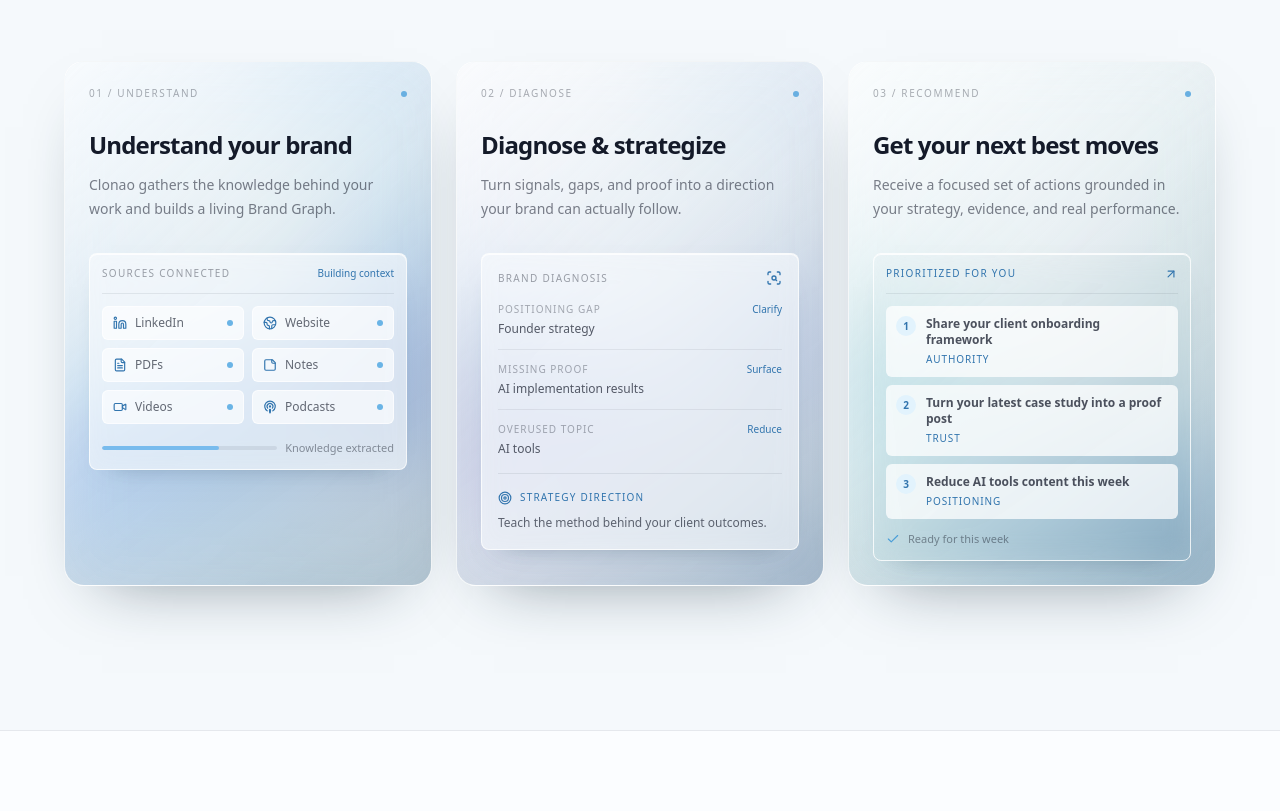
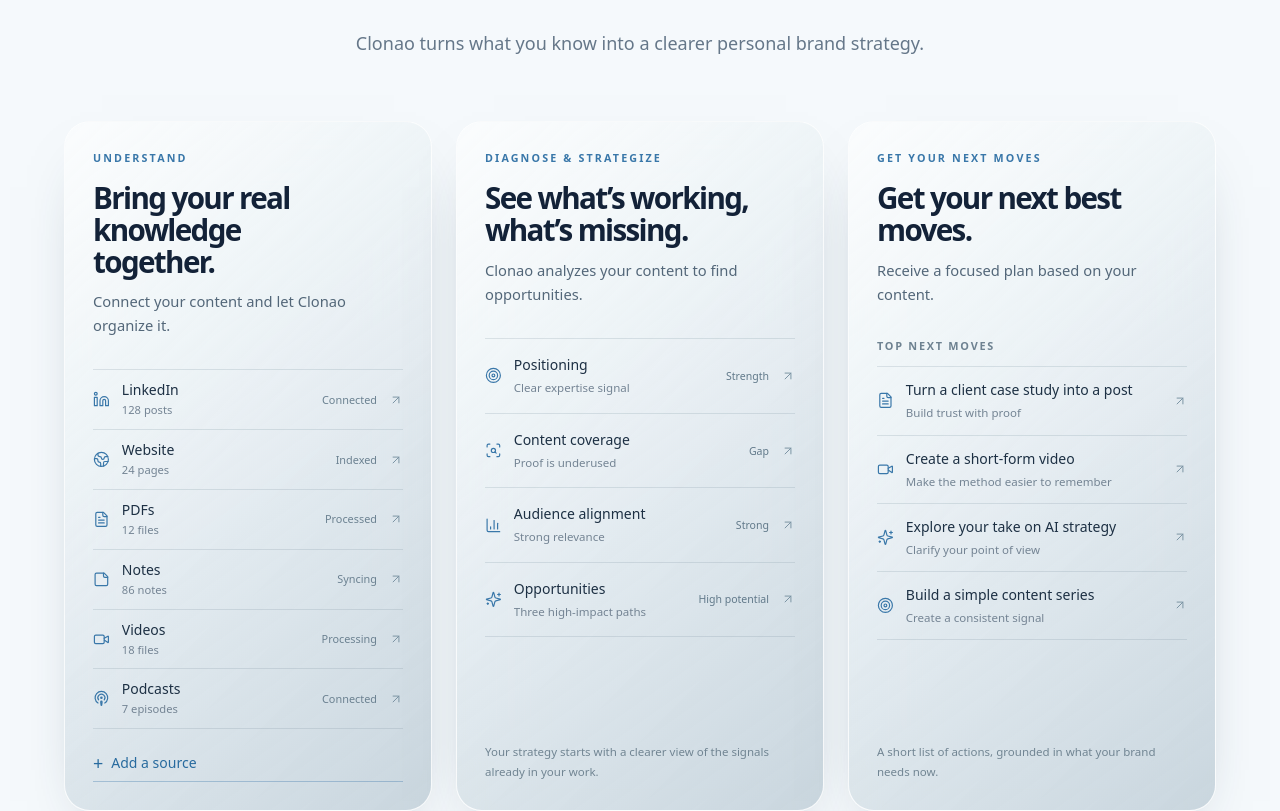
Before and after one commit to veokleo-create07/linkeldn.tool.100k, a Next.js app: page / in a window 1280 px wide. Shown: the part 2913-3724 px from the top of the page. Built offline with nearby package versions, Linux system fonts and the light colour scheme.

Commit message:
refactor: rebuild thinking section cards

```diff
--- a/src/components/marketing/intelligence-loop.tsx
+++ b/src/components/marketing/intelligence-loop.tsx
@@ -1,31 +1,148 @@
-import { ArrowUpRight, Check, FileText, Globe2, Linkedin, Podcast, ScanSearch, StickyNote, Target, Video } from "lucide-react";
+import {
+  ArrowUpRight,
+  BarChart3,
+  FileText,
+  Globe2,
+  Linkedin,
+  Podcast,
+  ScanSearch,
+  Sparkles,
+  StickyNote,
+  Target,
+  Video,
+} from "lucide-react";
 
 const sources = [
-  ["LinkedIn", Linkedin],
-  ["Website", Globe2],
-  ["PDFs", FileText],
-  ["Notes", StickyNote],
-  ["Videos", Video],
-  ["Podcasts", Podcast],
+  { name: "LinkedIn", icon: Linkedin, count: "128 posts", status: "Connected" },
+  { name: "Website", icon: Globe2, count: "24 pages", status: "Indexed" },
+  { name: "PDFs", icon: FileText, count: "12 files", status: "Processed" },
+  { name: "Notes", icon: StickyNote, count: "86 notes", status: "Syncing" },
+  { name: "Videos", icon: Video, count: "18 files", status: "Processing" },
+  { name: "Podcasts", icon: Podcast, count: "7 episodes", status: "Connected" },
+] as const;
+
+const diagnosis = [
+  { title: "Positioning", detail: "Clear expertise signal", status: "Strength", icon: Target },
+  { title: "Content coverage", detail: "Proof is underused", status: "Gap", icon: ScanSearch },
+  { title: "Audience alignment", detail: "Strong relevance", status: "Strong", icon: BarChart3 },
+  { title: "Opportunities", detail: "Three high-impact paths", status: "High potential", icon: Sparkles },
 ] as const;
 
 const recommendations = [
-  ["Share your client onboarding framework", "Authority"],
-  ["Turn your latest case study into a proof post", "Trust"],
-  ["Reduce AI tools content this week", "Positioning"],
+  { title: "Turn a client case study into a post", detail: "Build trust with proof", icon: FileText },
+  { title: "Create a short-form video", detail: "Make the method easier to remember", icon: Video },
+  { title: "Explore your take on AI strategy", detail: "Clarify your point of view", icon: Sparkles },
+  { title: "Build a simple content series", detail: "Create a consistent signal", icon: Target },
 ] as const;
+
+function CardShell({
+  label,
+  title,
+  description,
+  children,
+  footer,
+}: {
+  label: string;
+  title: string;
+  description: string;
+  children: React.ReactNode;
+  footer?: React.ReactNode;
+}) {
+  return (
+    <article className="group relative flex h-full min-h-[42rem] flex-col overflow-hidden rounded-[1.625rem] border border-white/80 bg-[linear-gradient(145deg,rgba(241,247,250,0.9),rgba(202,215,223,0.72))] p-6 shadow-[0_28px_62px_-38px_rgba(30,55,73,0.52)] backdrop-blur-2xl transition-transform duration-500 hover:-translate-y-1 sm:p-7">
+      <div className="pointer-events-none absolute inset-0 bg-[linear-gradient(135deg,rgba(255,255,255,0.62),rgba(255,255,255,0.08)_48%,rgba(133,157,173,0.16))]" />
+      <div className="relative z-10 flex h-full flex-col">
+        <div>
+          <p className="text-[0.67rem] font-semibold uppercase tracking-[0.2em] text-[#3977a9]">{label}</p>
+          <h3 className="mt-4 max-w-[17rem] text-[1.7rem] font-semibold leading-[1.08] tracking-[-0.055em] text-[#132238] sm:text-[1.85rem]">{title}</h3>
+          <p className="mt-3 max-w-[18rem] text-[0.92rem] leading-6 text-[#536779]">{description}</p>
+        </div>
+        <div className="mt-8 flex flex-1 flex-col">{children}</div>
+        {footer}
+      </div>
+    </article>
+  );
+}
+
+function UnderstandCard() {
+  return (
+    <CardShell label="Understand" title="Bring your real knowledge together." description="Connect your content and let Clonao organize it.">
+      <div className="divide-y divide-[#6f8797]/20 border-y border-[#6f8797]/20">
+        {sources.map(({ name, icon: Icon, count, status }) => (
+          <div key={name} className="flex min-h-[3.35rem] items-center gap-3 py-2.5">
+            <Icon aria-hidden="true" className="size-[1.05rem] shrink-0 text-[#3977a9]" strokeWidth={1.7} />
+            <div className="min-w-0 flex-1">
+              <p className="truncate text-sm font-medium text-[#1d3044]">{name}</p>
+              <p className="mt-0.5 text-[0.7rem] text-[#748494]">{count}</p>
+            </div>
+            <span className="hidden text-[0.68rem] text-[#6b8191] min-[390px]:block">{status}</span>
+            <ArrowUpRight aria-hidden="true" className="size-3.5 shrink-0 text-[#7b93a3] transition-transform duration-300 group-hover:translate-x-0.5 group-hover:-translate-y-0.5" strokeWidth={1.7} />
+          </div>
+        ))}
+      </div>
+      <button type="button" className="mt-auto flex items-center gap-2 border-b border-[#3977a9]/35 pb-2 pt-6 text-left text-sm font-medium text-[#286b9f] transition-colors hover:text-[#174d78] focus-visible:border-[#174d78]">
+        <span className="text-lg leading-none">+</span>
+        Add a source
+      </button>
+    </CardShell>
+  );
+}
+
+function DiagnoseCard() {
+  return (
+    <CardShell label="Diagnose & Strategize" title="See what’s working, what’s missing." description="Clonao analyzes your content to find opportunities.">
+      <div className="divide-y divide-[#6f8797]/20 border-y border-[#6f8797]/20">
+        {diagnosis.map(({ title, detail, status, icon: Icon }) => (
+          <div key={title} className="flex min-h-[4.65rem] items-center gap-3 py-3">
+            <Icon aria-hidden="true" className="size-[1.05rem] shrink-0 text-[#3977a9]" strokeWidth={1.7} />
+            <div className="min-w-0 flex-1">
+              <p className="truncate text-sm font-medium text-[#1d3044]">{title}</p>
+              <p className="mt-1 truncate text-[0.72rem] text-[#748494]">{detail}</p>
+            </div>
+            <span className="hidden max-w-[5.1rem] text-right text-[0.66rem] leading-4 text-[#61798a] min-[390px]:block">{status}</span>
+            <ArrowUpRight aria-hidden="true" className="size-3.5 shrink-0 text-[#7b93a3] transition-transform duration-300 group-hover:translate-x-0.5 group-hover:-translate-y-0.5" strokeWidth={1.7} />
+          </div>
+        ))}
+      </div>
+      <p className="mt-auto pt-6 text-[0.72rem] leading-5 text-[#718593]">Your strategy starts with a clearer view of the signals already in your work.</p>
+    </CardShell>
+  );
+}
+
+function RecommendCard() {
+  return (
+    <CardShell label="Get your next moves" title="Get your next best moves." description="Receive a focused plan based on your content.">
+      <div>
+        <p className="mb-3 text-[0.68rem] font-semibold uppercase tracking-[0.16em] text-[#6e8291]">Top next moves</p>
+        <div className="divide-y divide-[#6f8797]/20 border-y border-[#6f8797]/20">
+          {recommendations.map(({ title, detail, icon: Icon }) => (
+            <div key={title} className="flex min-h-[4.25rem] items-center gap-3 py-3">
+              <Icon aria-hidden="true" className="size-[1.05rem] shrink-0 text-[#3977a9]" strokeWidth={1.7} />
+              <div className="min-w-0 flex-1">
+                <p className="text-sm font-medium leading-5 text-[#1d3044]">{title}</p>
+                <p className="mt-1 truncate text-[0.72rem] text-[#748494]">{detail}</p>
+              </div>
+              <ArrowUpRight aria-hidden="true" className="size-3.5 shrink-0 text-[#7b93a3] transition-transform duration-300 group-hover:translate-x-0.5 group-hover:-translate-y-0.5" strokeWidth={1.7} />
+            </div>
+          ))}
+        </div>
+      </div>
+      <p className="mt-auto pt-6 text-[0.72rem] leading-5 text-[#718593]">A short list of actions, grounded in what your brand needs now.</p>
+    </CardShell>
+  );
+}
 
 export function IntelligenceLoop() {
   return (
     <section aria-labelledby="intelligence-loop-heading" className="border-y border-foreground/[0.07] bg-[#f5f9fc] py-24 sm:py-28 lg:py-36">
       <div className="marketing-container">
         <div className="mx-auto max-w-2xl text-center">
-          <p className="text-xs font-medium uppercase tracking-[0.14em] text-foreground/45 sm:text-sm">How Clonao thinks</p>
-          <h2 id="intelligence-loop-heading" className="mt-5 text-balance text-4xl font-semibold leading-[1.08] tracking-tightest text-foreground sm:text-5xl">From scattered knowledge to your next best move.</h2>
-          <p className="mt-6 text-balance text-base leading-7 text-foreground/60 sm:mt-7 sm:text-lg sm:leading-8">Clonao continuously turns what you know, what you publish, and what performs into a clearer personal brand strategy.</p>
+          <p className="text-[0.68rem] font-semibold uppercase tracking-[0.22em] text-[#3977a9]">How Clonao thinks</p>
+          <h2 id="intelligence-loop-heading" className="text-balance mt-5 text-4xl font-semibold leading-[0.98] tracking-[-0.065em] text-[#132238] sm:text-5xl lg:text-[4.15rem]">From scattered knowledge to your next best move.</h2>
+          <p className="mx-auto mt-6 max-w-xl text-base leading-7 text-[#657789] sm:text-lg">Clonao turns what you know into a clearer personal brand strategy.</p>
         </div>
 
-        <div className="mx-auto mt-14 grid max-w-6xl gap-5 sm:mt-16 lg:grid-cols-3 lg:gap-6">
+        <div className="mx-auto mt-14 grid max-w-6xl items-stretch gap-5 sm:mt-16 lg:grid-cols-3 lg:gap-6">
           <UnderstandCard />
           <DiagnoseCard />
           <RecommendCard />
@@ -34,66 +151,3 @@
     </section>
   );
 }
-
-function CardShell({ children, className = "", image }: { children: React.ReactNode; className?: string; image: string }) {
-  return (
-    <article className={"showcase-sheen group relative overflow-hidden rounded-[1.25rem] border border-white/75 bg-[linear-gradient(145deg,rgba(239,244,247,0.82),rgba(174,190,201,0.7))] p-5 shadow-[0_28px_65px_-38px_rgba(22,45,62,0.55)] backdrop-blur-2xl transition-transform duration-500 ease-out hover:-translate-y-1 motion-reduce:transition-none motion-reduce:hover:translate-y-0 sm:p-6 " + className}>
-      <div className="pointer-events-none absolute -inset-8 -z-0 bg-cover bg-center opacity-25 blur-2xl transition-transform duration-700 ease-out group-hover:scale-110 motion-reduce:transition-none motion-reduce:group-hover:scale-100" style={{ backgroundImage: "url(" + image + ")" }} aria-hidden="true" />
-      <div className="pointer-events-none absolute inset-0 -z-0 bg-[linear-gradient(135deg,rgba(255,255,255,0.7),rgba(255,255,255,0.16)_48%,rgba(90,122,143,0.2))]" aria-hidden="true" />
-      <div className="relative z-10">{children}</div>
-    </article>
-  );
-}
-
-function CardHeader({ number, title, description }: { number: string; title: string; description: string }) {
-  return (
-    <div>
-      <div className="flex items-center justify-between"><span className="text-[0.625rem] font-medium tracking-[0.16em] text-foreground/35">{number}</span><span className="size-1.5 rounded-full bg-[#68afe1]" aria-hidden="true" /></div>
-      <h3 className="mt-7 text-xl font-semibold leading-tight tracking-[-0.035em] text-foreground sm:text-2xl">{title}</h3>
-      <p className="mt-3 text-sm leading-6 text-foreground/55">{description}</p>
-    </div>
-  );
-}
-
-function UnderstandCard() {
-  return (
-    <CardShell image="/dreamy-blue-gradient.jpg" className="stage-transition">
-      <CardHeader number="01 / UNDERSTAND" title="Understand your brand" description="Clonao gathers the knowledge behind your work and builds a living Brand Graph." />
-      <div className="mt-8 rounded-lg border border-white/75 bg-[#f7fbfd]/65 p-3 shadow-[inset_0_1px_0_rgba(255,255,255,0.8),0_12px_28px_-22px_rgba(26,61,82,0.55)] backdrop-blur-md">
-        <div className="flex items-center justify-between border-b border-foreground/[0.08] pb-3"><span className="text-[0.625rem] font-medium uppercase tracking-[0.13em] text-foreground/40">Sources connected</span><span className="text-[0.625rem] font-medium text-[#3275ae]">Building context</span></div>
-        <div className="mt-3 grid grid-cols-2 gap-2">{sources.map(([name, Icon]) => <div key={name} className="flex items-center gap-2 rounded-md border border-white/70 bg-white/65 px-2.5 py-2 text-xs font-medium text-foreground/65"><Icon className="size-3.5 text-[#3275ae]" aria-hidden="true" />{name}<span className="ml-auto size-1.5 rounded-full bg-[#6ab4e6]" aria-hidden="true" /></div>)}</div>
-        <div className="mt-4 flex items-center gap-2 text-[0.6875rem] text-foreground/45"><span className="h-1 flex-1 overflow-hidden rounded-full bg-foreground/[0.08]"><span className="block h-full w-2/3 rounded-full bg-[#78bbed]" /></span>Knowledge extracted</div>
-      </div>
-    </CardShell>
-  );
-}
-
-function DiagnoseCard() {
-  return (
-    <CardShell image="/lavender-blue-gradient.jpg" className="stage-transition hero-reveal-delay-1">
-      <CardHeader number="02 / DIAGNOSE" title="Diagnose & strategize" description="Turn signals, gaps, and proof into a direction your brand can actually follow." />
-      <div className="mt-8 rounded-lg border border-white/75 bg-[#f7fbfd]/65 p-4 shadow-[inset_0_1px_0_rgba(255,255,255,0.8),0_12px_28px_-22px_rgba(26,61,82,0.55)] backdrop-blur-md">
-        <div className="flex items-center justify-between"><span className="text-[0.625rem] font-medium uppercase tracking-[0.13em] text-foreground/40">Brand diagnosis</span><ScanSearch className="size-4 text-[#3275ae]" aria-hidden="true" /></div>
-        <div className="mt-4 space-y-3"><InsightRow label="Positioning gap" value="Founder strategy" action="Clarify" /><InsightRow label="Missing proof" value="AI implementation results" action="Surface" /><InsightRow label="Overused topic" value="AI tools" action="Reduce" /></div>
-        <div className="mt-4 border-t border-foreground/[0.08] pt-4"><div className="flex items-center gap-2 text-[0.625rem] font-medium uppercase tracking-[0.12em] text-[#3275ae]"><Target className="size-3.5" aria-hidden="true" />Strategy direction</div><p className="mt-2 text-xs font-medium leading-5 text-foreground/65">Teach the method behind your client outcomes.</p></div>
-      </div>
-    </CardShell>
-  );
-}
-
-function InsightRow({ label, value, action }: { label: string; value: string; action: string }) {
-  return <div className="flex items-start justify-between gap-3 border-b border-foreground/[0.07] pb-3 last:border-0 last:pb-0"><div className="min-w-0"><p className="text-[0.625rem] uppercase tracking-[0.1em] text-foreground/35">{label}</p><p className="mt-1 text-xs font-medium text-foreground/70">{value}</p></div><span className="shrink-0 text-[0.625rem] font-medium text-[#3275ae]">{action}</span></div>;
-}
-
-function RecommendCard() {
-  return (
-    <CardShell image="/pastel-aqua-gradient.jpg" className="stage-transition hero-reveal-delay-2">
-      <CardHeader number="03 / RECOMMEND" title="Get your next best moves" description="Receive a focused set of actions grounded in your strategy, evidence, and real performance." />
-      <div className="mt-8 rounded-lg border border-white/80 bg-[#f7fcff]/72 p-3 shadow-[inset_0_1px_0_rgba(255,255,255,0.85),0_12px_28px_-22px_rgba(26,61,82,0.55)] backdrop-blur-md">
-        <div className="flex items-center justify-between border-b border-foreground/[0.08] pb-3"><span className="text-[0.625rem] font-medium uppercase tracking-[0.13em] text-[#3275ae]">Prioritized for you</span><ArrowUpRight className="size-3.5 text-[#3275ae]" aria-hidden="true" /></div>
-        <div className="mt-3 space-y-2">{recommendations.map(([title, goal], index) => <div key={title} className="flex items-start gap-2.5 rounded-md bg-white/75 px-2.5 py-2.5"><span className="flex size-5 shrink-0 items-center justify-center rounded-full bg-[#e2f3fd] text-[0.625rem] font-semibold text-[#3275ae]">{index + 1}</span><div className="min-w-0"><p className="text-xs font-semibold leading-4 text-foreground/75">{title}</p><p className="mt-1 text-[0.625rem] font-medium uppercase tracking-[0.09em] text-[#3275ae]">{goal}</p></div></div>)}</div>
-        <div className="mt-3 flex items-center gap-2 text-[0.6875rem] text-foreground/45"><Check className="size-3.5 text-[#4b9ed8]" aria-hidden="true" />Ready for this week</div>
-      </div>
-    </CardShell>
-  );
-}
--- a/src/styles/globals.css
+++ b/src/styles/globals.css
@@ -95,24 +95,6 @@
 
   .stage-transition {
     animation: stage-transition 300ms cubic-bezier(0.22, 1, 0.36, 1) both;
-  }
-
-  .showcase-sheen::after {
-    position: absolute;
-    inset: -50% auto -50% -35%;
-    z-index: 0;
-    width: 28%;
-    transform: rotate(18deg);
-    background: linear-gradient(90deg, transparent, rgb(255 255 255 / 0.28), transparent);
-    content: "";
-    opacity: 0;
-    transition: transform 700ms ease, opacity 400ms ease;
-    pointer-events: none;
-  }
-
-  .showcase-sheen:hover::after {
-    transform: translateX(470%) rotate(18deg);
-    opacity: 1;
   }
 
   .problem-reflection {
@@ -214,10 +196,6 @@
     animation: none;
   }
 
-  .showcase-sheen::after {
-    display: none;
-  }
-
   .problem-reflection {
     animation: none;
     display: none;
```
